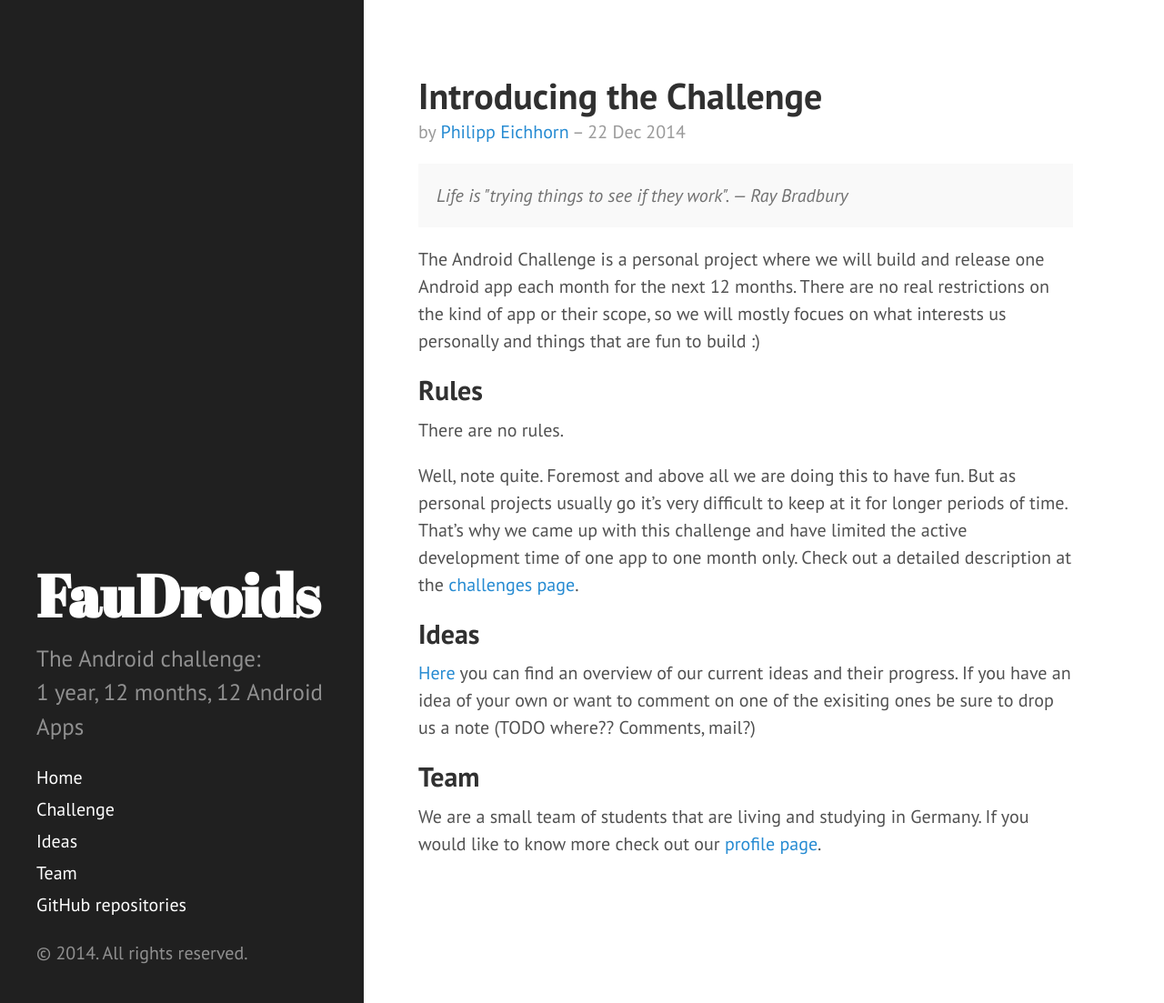
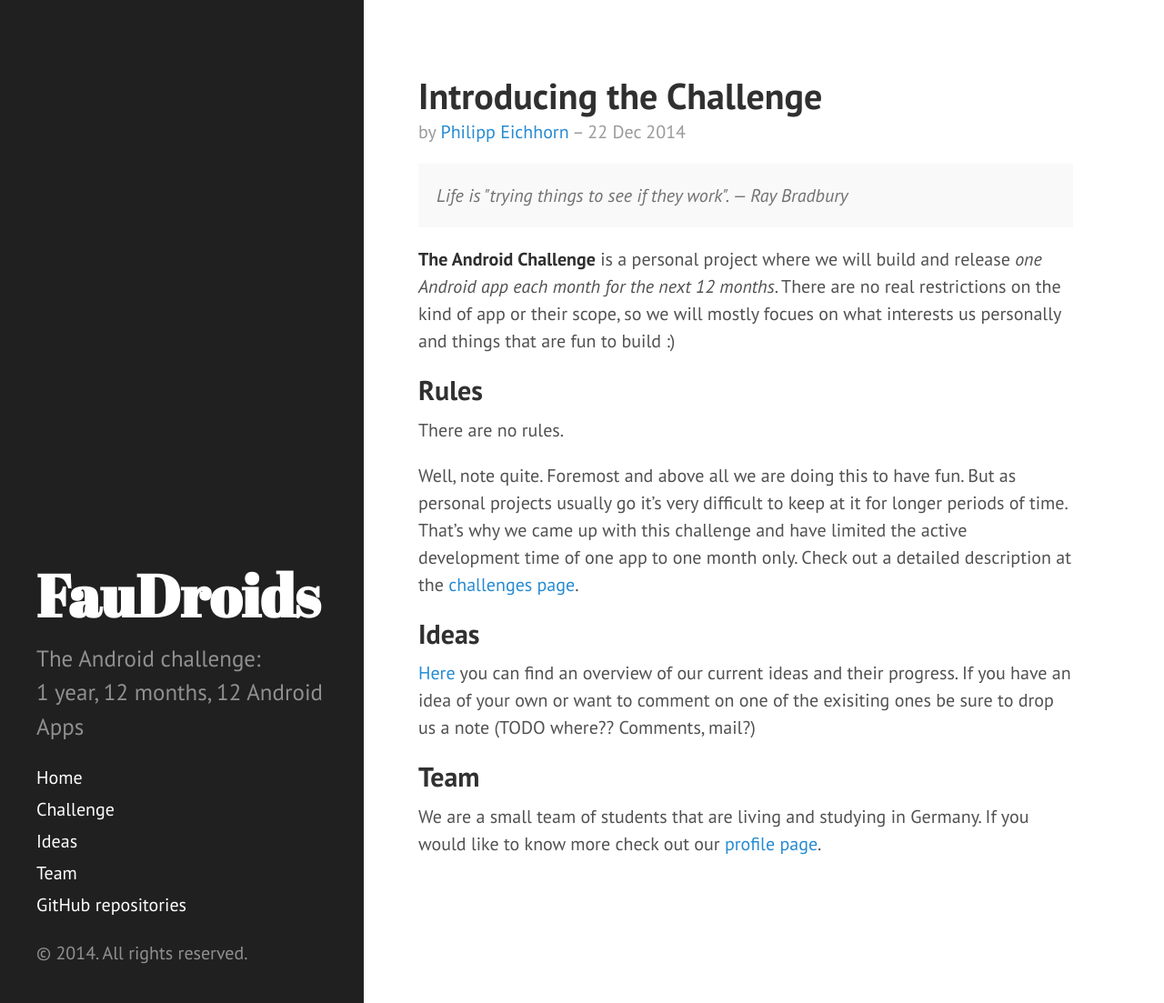
Before and after one commit to Haroenv/FauDroids.github.io, a Jekyll site: the page built from _posts/2014-12-22-introduction.md, in a window 1280 px wide and 1103 px high. Shown: the whole window at 91% size. Built offline with Jekyll 4.4.1, drawn with Linux system fonts in a browser that asks for light colours; Markdown is read by kramdown in place of the engine named in the settings.

```diff
--- a/_posts/2014-12-22-introduction.md
+++ b/_posts/2014-12-22-introduction.md
@@ -10,10 +10,11 @@ author: philipp
 	</cite>
 </div>
 
-The Android Challenge is a personal project where we will build and release one
-Android app each month for the next 12 months. There are no real restrictions on
-the kind of app or their scope, so we will mostly focues on what interests us
-personally and things that are fun to build :)
+<strong>The Android Challenge</strong> is a personal project where we will
+build and release <em>one Android app each month for the next 12 months</em>.
+There are no real restrictions on the kind of app or their scope, so we will
+mostly focues on what interests us personally and things that are fun to build
+:)
 
 
 ## Rules
```
